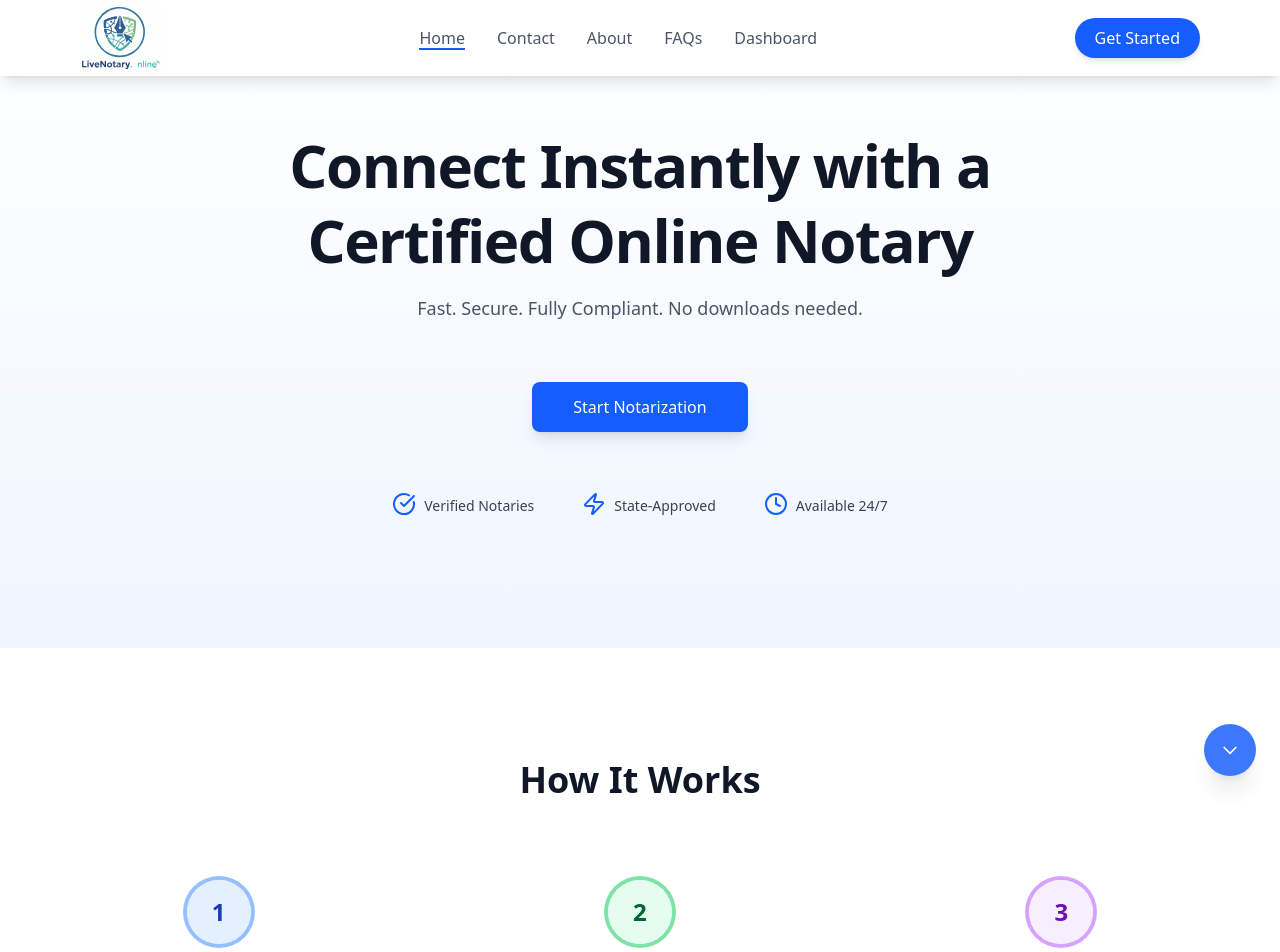
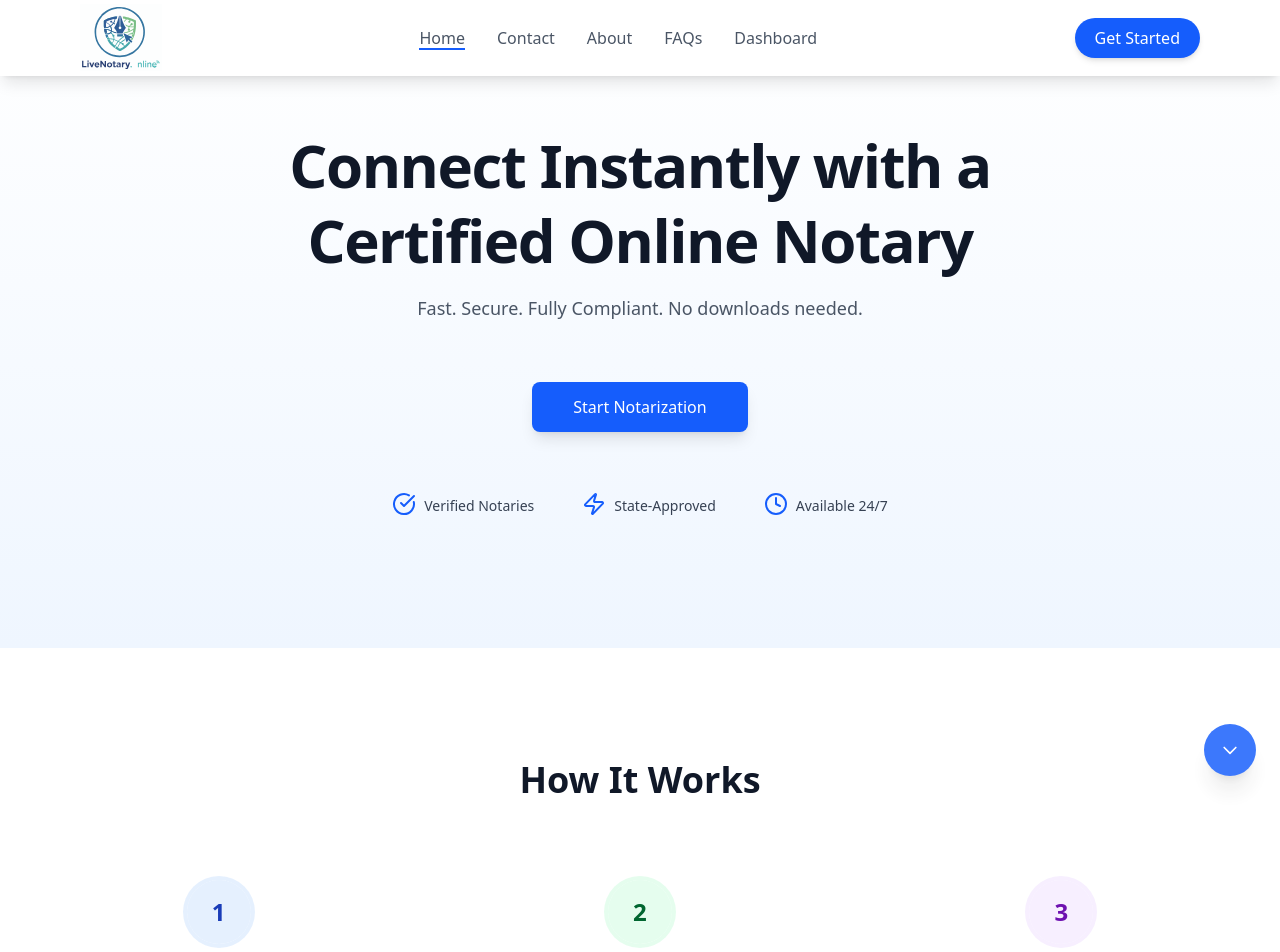
Before and after one commit to SabbirHossainEvan/LiveNotary, a Next.js app: page / in a window 1280 px wide. Shown: the top 952 px of the page. Built offline with nearby package versions, Linux system fonts and the light colour scheme.

Commit message:
how it work section

```diff
--- a/src/components/Home/HowItWorks/HowItWorks.jsx
+++ b/src/components/Home/HowItWorks/HowItWorks.jsx
@@ -1,4 +1,4 @@
-// components/HowItWorks.jsx
+
 'use client';
 
 import React, { useState, useEffect, useRef, useCallback } from 'react';
@@ -8,19 +8,19 @@ const steps = [
         id: 1,
         title: 'Fill a Short Request Form',
         description: 'Provide basic details about your document and signers. Takes less than 2 minutes.',
-        color: 'bg-blue-100/70 text-blue-800 ring-blue-500/50',
+        color: 'bg-blue-100/70 text-blue-800 ring-blue-100/70',
     },
     {
         id: 2,
         title: 'Get Matched with a Notary',
         description: 'A verified notary accepts your request and sends you a secure session link.',
-        color: 'bg-green-100/70 text-green-800 ring-green-500/50',
+        color: 'bg-green-100/70 text-green-800 ring-green-100/70',
     },
     {
         id: 3,
         title: 'Complete Notarization Online',
         description: 'Join the secure video session and get your documents notarized instantly.',
-        color: 'bg-purple-100/70 text-purple-800 ring-purple-500/50',
+        color: 'bg-purple-100/70 text-purple-800 ring-purple-100/70',
     },
 ];
 
@@ -86,20 +86,18 @@ const HowItWorks = () => {
                 });
             },
             {
-                root: null, // Viewport as the root
+                root: null,
                 rootMargin: '0px',
-                threshold: 0.2, // Trigger when 20% of the element is visible
+                threshold: 0.2,
             }
         );
 
-        // Observe all elements that have been assigned a ref
         stepRefs.current.forEach((element) => {
             if (element) {
                 observer.observe(element);
             }
         });
 
-        // Cleanup function
         return () => {
             stepRefs.current.forEach(element => {
                 if (element) {
@@ -107,15 +105,13 @@ const HowItWorks = () => {
                 }
             });
         };
-    // The dependency array ensures the effect runs when the component mounts
-    // and correctly observes the elements.
     }, [stepRefs.current.length]);
 
     return (
         <section className="bg-white py-20 sm:py-28">
             <div className="max-w-7xl mx-auto px-4 sm:px-6 lg:px-8">
                 {/* Section Title */}
-                <h2 className="text-3xl sm:text-4xl font-extrabold text-center text-gray-900 mb-16">
+                <h2 className="text-3xl sm:text-4xl font-bold text-center text-gray-900 mb-16">
                     How It Works
                 </h2>
 
@@ -126,8 +122,8 @@ const HowItWorks = () => {
                             key={step.id}
                             step={step}
                             isVisible={visibleSteps[index]}
-                            delay={index * 200} // Staggered delay: 0ms, 200ms, 400ms
-                            refCallback={setStepRef} // Pass the ref callback for dynamic ref assignment
+                            delay={index * 200}
+                            refCallback={setStepRef}
                         />
                     ))}
                 </div>
```
